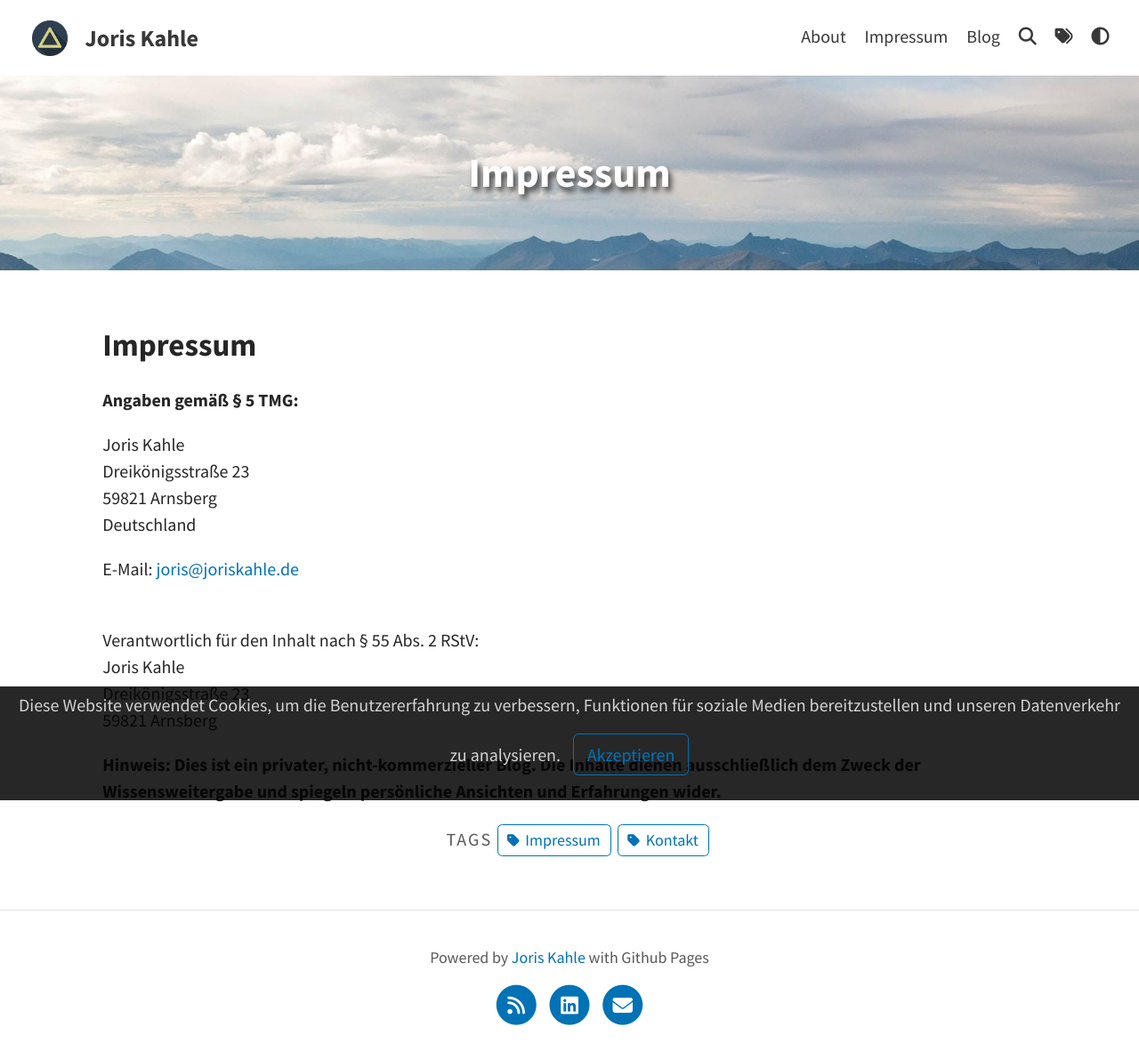
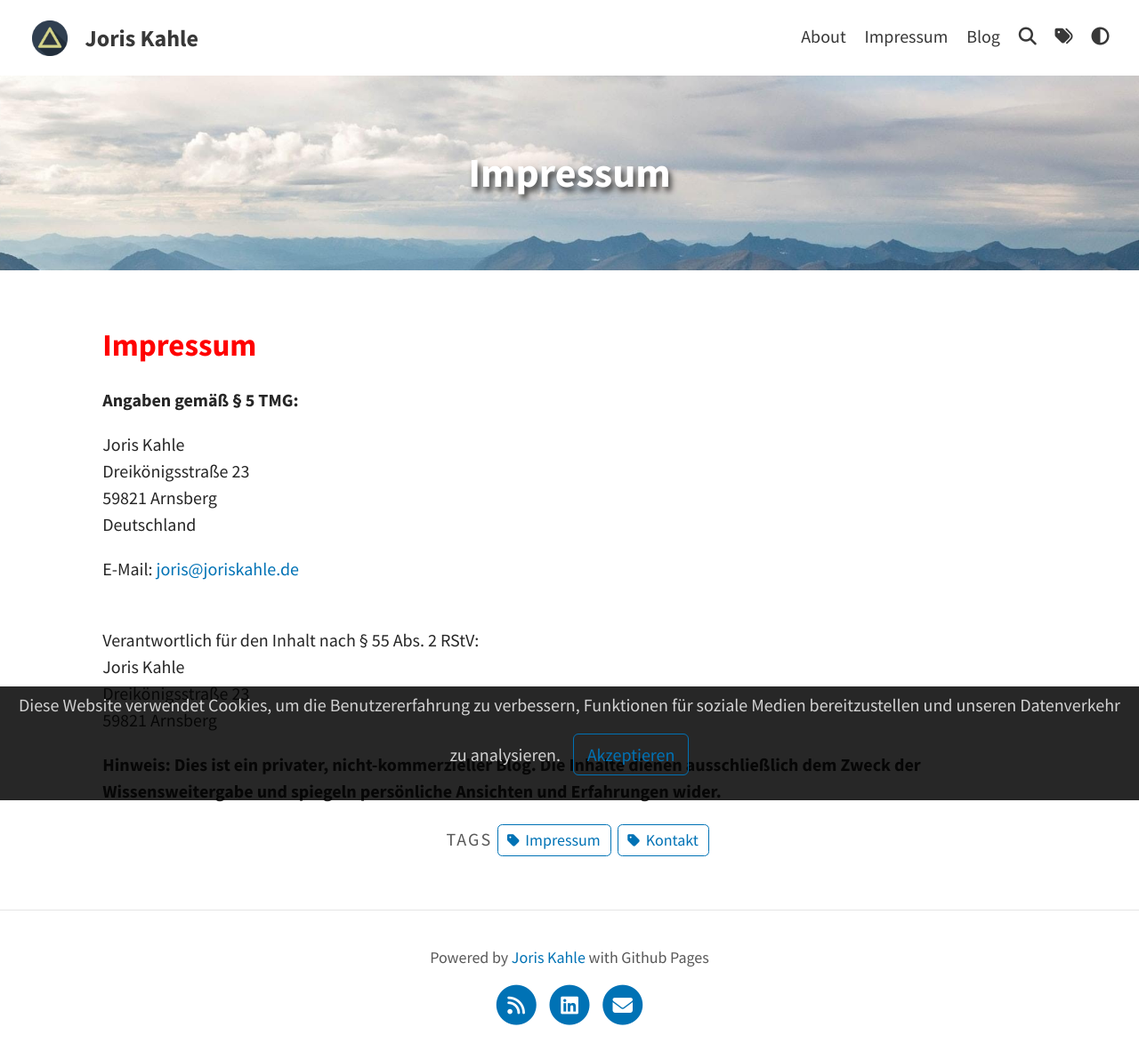
Before and after one commit to joriskahle007/joriskahle007.github.io, a Jekyll site: the page built from pages/impressum.md, in a window 1280 px wide. Shown: the whole page at 89% size. Built offline with Jekyll 4.4.1, drawn with Linux system fonts in a browser that asks for light colours; a script that is not in the unit is left out.

Commit message:
Update main.scss

```diff
--- a/assets/css/main.scss
+++ b/assets/css/main.scss
@@ -2,3 +2,7 @@
 ---
 
 @import "type-on-strap";
+
+h2 {
+  color: red !important;
+}
```
